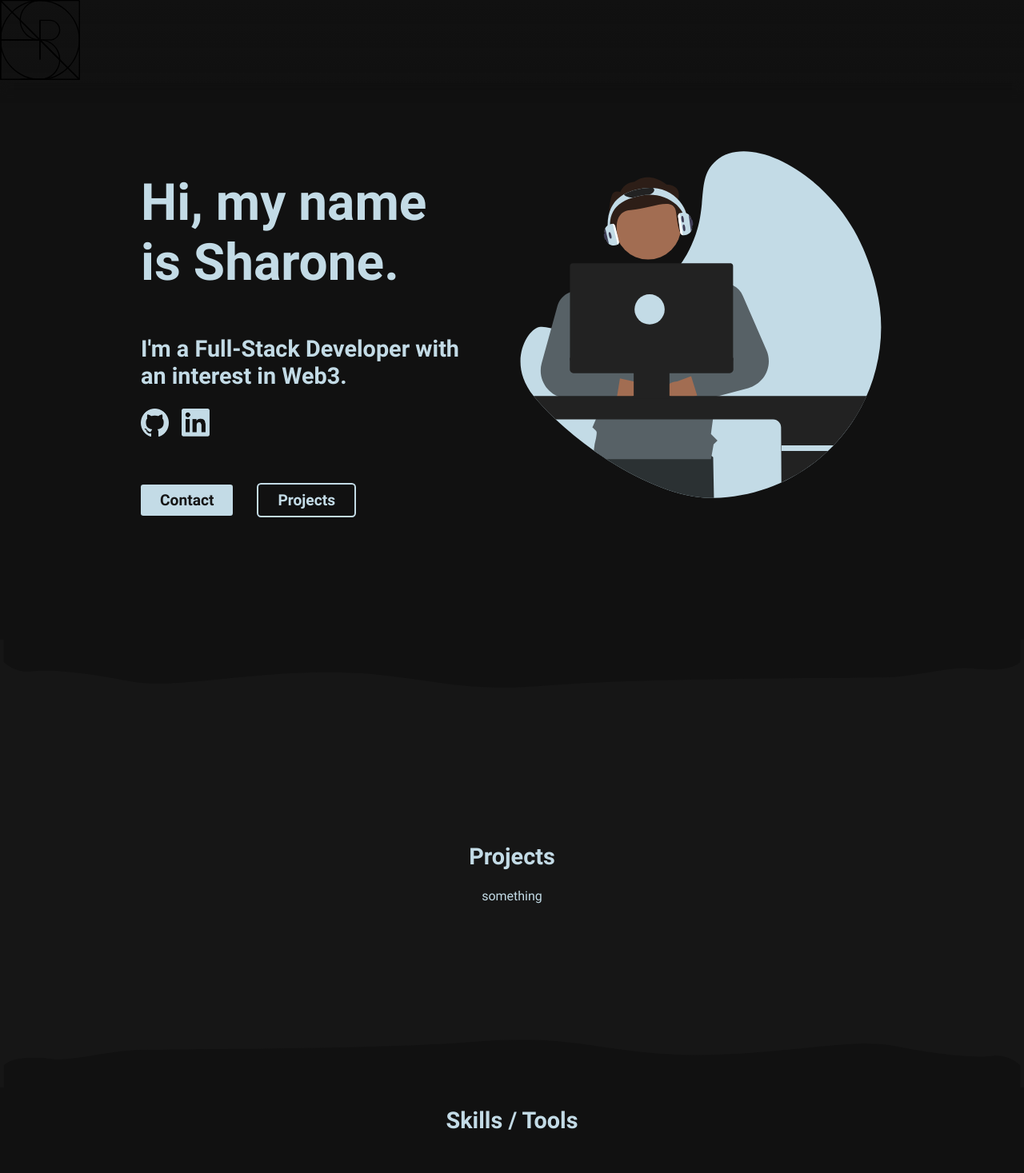
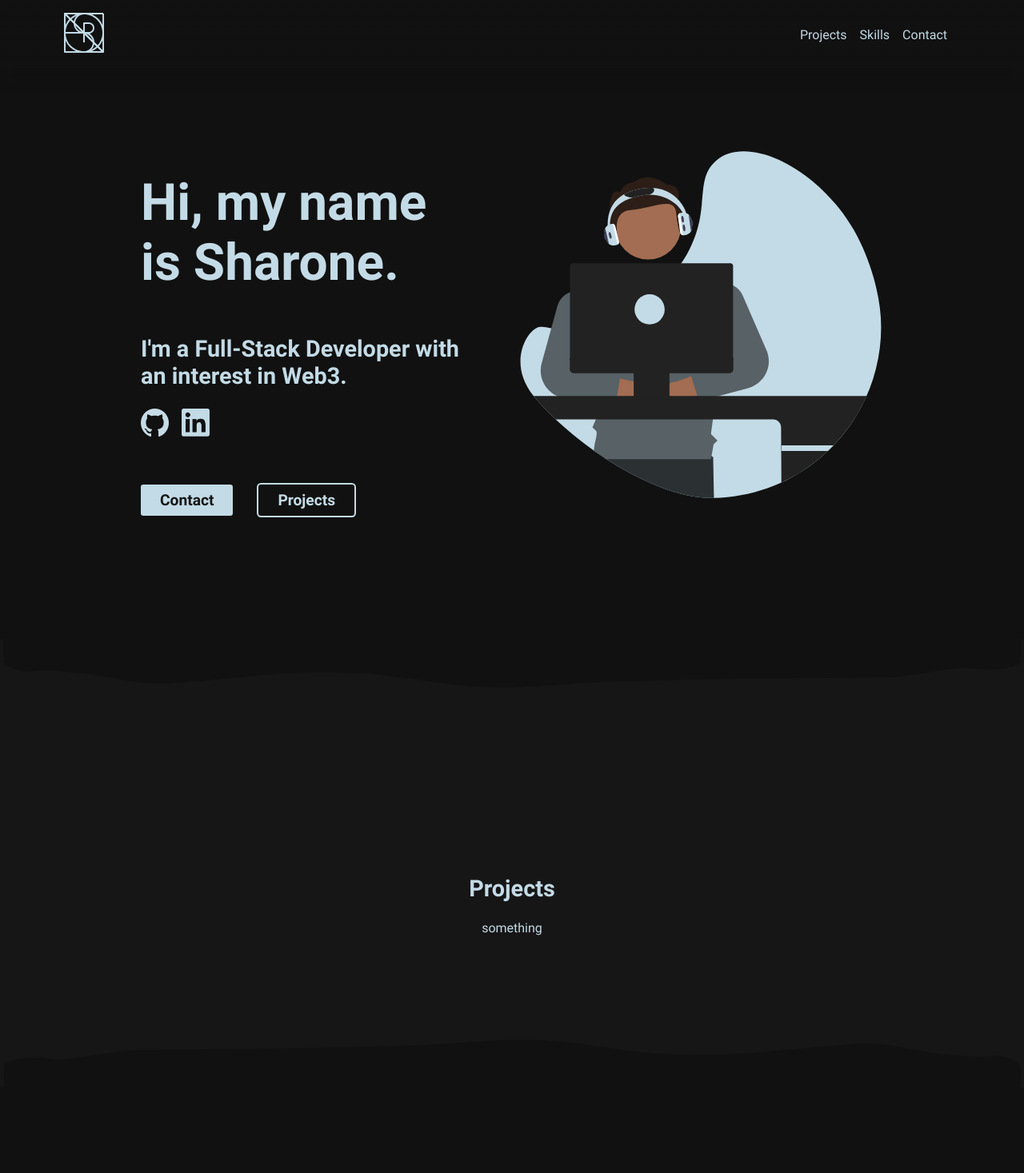
Before and after one commit to Sharry0/shanix, a Next.js app: page / in a window 1280 px wide. Shown: the top 1467 px of the page at 80% size. Built offline with nearby package versions, Linux system fonts and the light colour scheme.

Commit message:
added nav btns + alligned sections for smoothscrolling

```diff
--- a/components/Contact/Contact.module.css
+++ b/components/Contact/Contact.module.css
@@ -5,6 +5,7 @@
     display: flex;
     flex-direction: column;
     align-items: center;
+    padding-top: 10vh;
 }
 
 .contactForm{
--- a/components/Navbar/Navbar.jsx
+++ b/components/Navbar/Navbar.jsx
@@ -2,10 +2,17 @@
 import css from "./Navbar.module.css"
 
 export default function Navbar() {
+
   return (
     <div className={css.navbar}>
-      {/* affinity designer: make logo small and stroke-width higher */}
-        <img className={css.logo} src="/monogram.svg" alt="" />
+      <div>
+        <img className={css.logo} src="/monogramLogo.svg" alt="" />
+      </div>
+      <div className={css.menu}>
+        <a href="#projects">Projects</a>
+        <a href="#skills">Skills</a>
+        <a href="#contact">Contact</a>
+      </div>
     </div>
   )
 }
--- a/components/Navbar/Navbar.module.css
+++ b/components/Navbar/Navbar.module.css
@@ -1,13 +1,30 @@
 .navbar{
     width: 100%;
-
     position: fixed;
     top: 0;
     background: linear-gradient(#111111 , #111111cc);
     box-shadow: 0px 10px 10px #111111cc;
-    z-index: 9999;
+    display: flex;
+}
+
+.navbar div {
+    width: 50%;
 }
 
 .logo{
-    height: 100px;
+    height: 50px;
+    margin: 1rem 5rem;
 }
+
+.menu{
+    display: flex;
+    justify-content: flex-end;
+    align-items: center;
+    padding-right: 5rem;
+}
+
+.menu a{
+    cursor: pointer;
+    margin-right: 1rem;
+
+}
--- a/components/Projects/Projects.module.css
+++ b/components/Projects/Projects.module.css
@@ -8,6 +8,7 @@
     flex-direction: column;
     justify-content: center;
     align-items: center;
+    padding-top: 10vh;
 }
 
 .projectsSection::before {
--- a/components/SkillsSection/Skills.jsx
+++ b/components/SkillsSection/Skills.jsx
@@ -7,7 +7,7 @@ export default function Skills() {
     // ___ confident Skills: Javascript, Html, CSS, MongoDb, Express, NodeJS, React, NextJs,  Affinity Designer, bootstrap _____
     // ___ familiar Skills:  TypeScript, Phaser, ethers, scss, threeJs, gsap, blender  _____
     return (
-        <section className={css.skillSection}>
+        <section className={css.skillSection} id="skills">
             <h2>Skills / Tools</h2>
             <div className={css.skillsContainer}>
                 <div>
--- a/components/SkillsSection/Skills.module.css
+++ b/components/SkillsSection/Skills.module.css
@@ -2,12 +2,14 @@
 .skillSection{
     position: relative;
     width: 100%;
+    padding-top: 10vh;
     padding-bottom: 25vh;
     background-color: #111111;
     display: flex;
     flex-direction: column;
     justify-content: center;
     align-items: center;
+    z-index: -1;
 }
 
 .skillSection::after{
```
Also changed, not shown: public/monogramLogo.svg (added).
